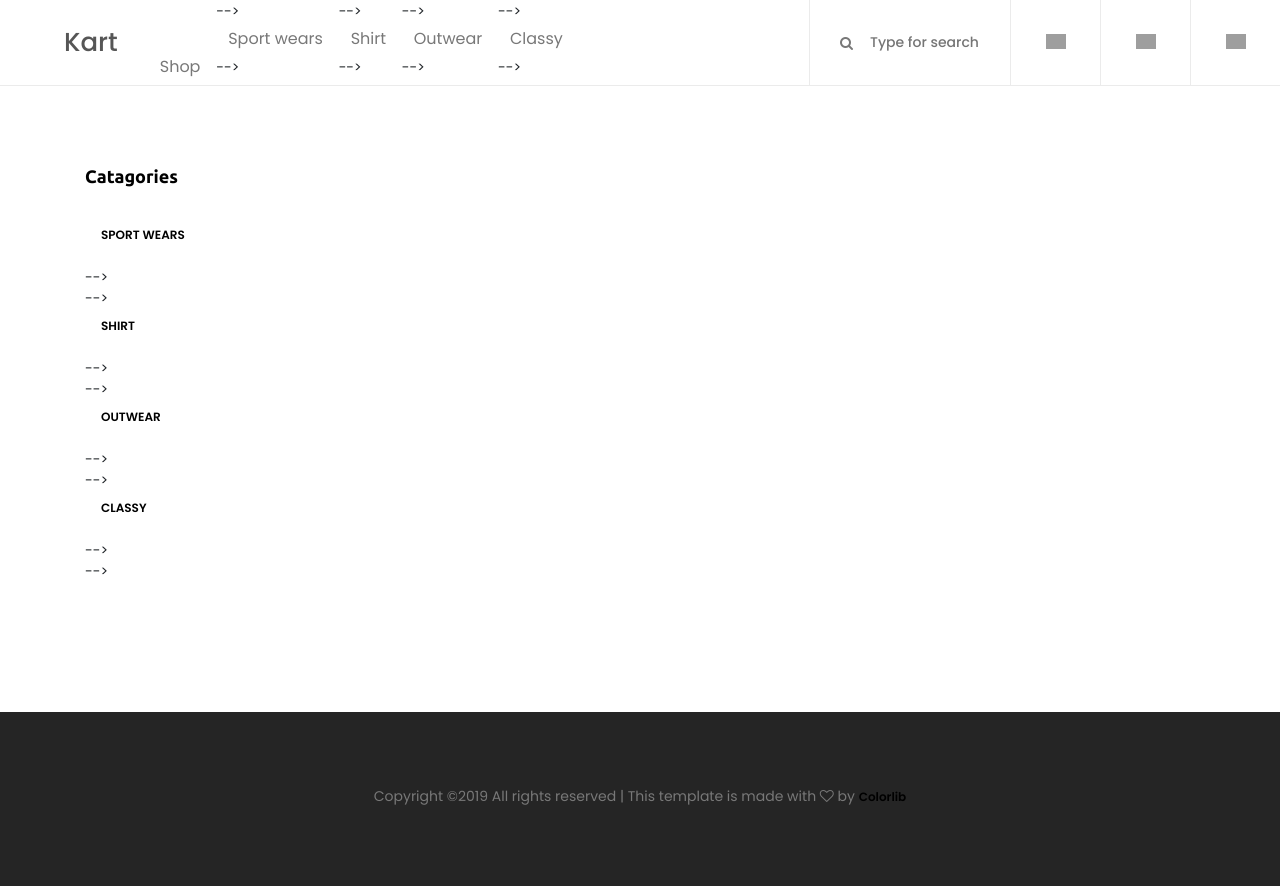
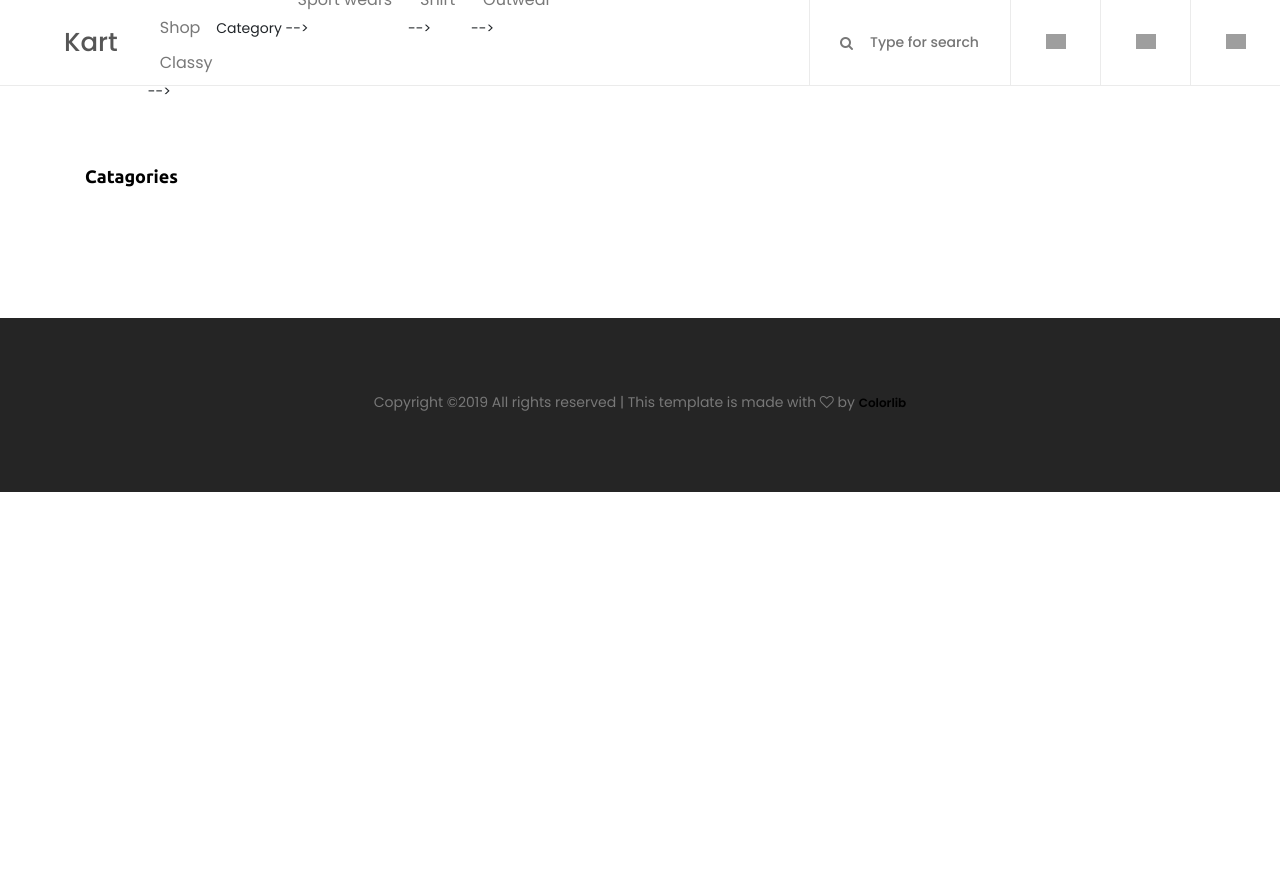
Before and after one commit to kevin123george/kart0, a Django app: template templates/index.html in a window 1280 px wide. After the commit the page ends 492 px from the top, so only its background shows below. Run offline with Django 3.2, Linux system fonts and the light colour scheme; the template is opened without the code that fills it, so the values that code supplies are empty; parts of the project's set-up code (start-up, migrations or seed data) failed here and were passed over; some libraries are stand-ins or nearby versions; grey boxes are pictures that could not be loaded.

Commit message:
make it better

```diff
--- a/templates/base.html
+++ b/templates/base.html
@@ -46,16 +46,17 @@
                     <ul>
 
                         <li><a href="\">Shop</a></li>
-                        <li class="nav-item">-->
+                        <li>Category</li>
+                        <li class="nav-item">
                             <a class="nav-link" href="{% url 'category-list' 'SW' %} ">Sport wears</a>-->
                         </li>
-                        <li class="nav-item">-->
+                        <li class="nav-item">
                             <a class="nav-link" href="{% url 'category-list' 'S' %} ">Shirt</a>-->
                         </li>
-                        <li class="nav-item">-->
+                        <li class="nav-item">
                             <a class="nav-link" href="{% url 'category-list' 'OW' %} ">Outwear</a>-->
                         </li>
-                        <li class="nav-item">-->
+                        <li class="nav-item">
                             <a class="nav-link" href="{% url 'category-list' 'CL' %} ">Classy</a>-->
                         </li>
 
--- a/templates/index.html
+++ b/templates/index.html
@@ -26,20 +26,7 @@
 
        										    {% endfor %}
                                         </ul> -->
-                                        <!-- <li class="nav-item">-->
-                                            <a class="nav-link" href="{% url 'category-list' 'SW' %} ">Sport wears</a>-->
-                                        </li>
-                                        <li class="nav-item">-->
-                                            <a class="nav-link" href="{% url 'category-list' 'S' %} ">Shirt</a>-->
-                                        </li>
-                                        <li class="nav-item">-->
-                                            <a class="nav-link" href="{% url 'category-list' 'OW' %} ">Outwear</a>-->
-                                        </li>
-                                        <li class="nav-item">-->
-                                            <a class="nav-link" href="{% url 'category-list' 'CL' %} ">Classy</a>-->
-                                        </li>
-                                         -->
-                                    </li>
+                                                                        </li>
                                     <!-- Single Item -->
 
                                     <!-- Single Item -->
```
